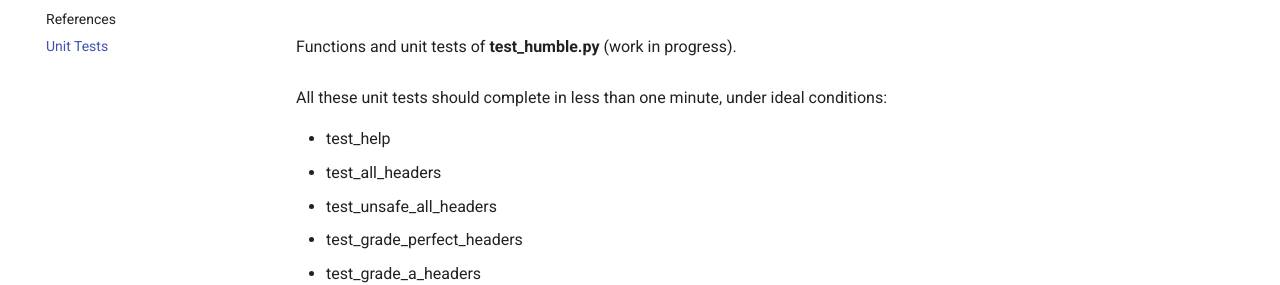
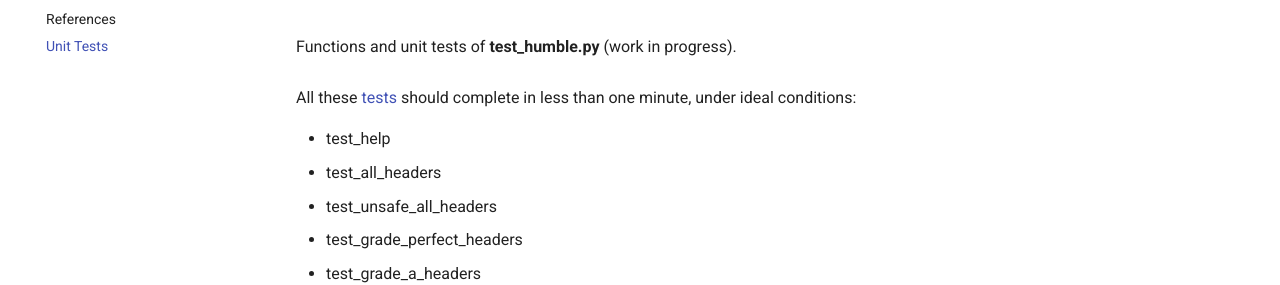
Before and after one commit to rfc-st/humble, an MkDocs documentation site: the page built from docs/unit_tests.md, in a window 1280 px wide and 900 px high. Shown: the part 146-431 px from the top of the window. Built offline with MkDocs 1.6.1 and Material for MkDocs 9.7.7, drawn with Linux system fonts in a browser that asks for light colours; comment, search, counter and statistics services are not loaded.

Commit message:
Fix: Read the Docs

```diff
--- a/docs/unit_tests.md
+++ b/docs/unit_tests.md
@@ -3,7 +3,7 @@
 Functions and unit tests of **test_humble.py** (work in progress).
 <br/>
 <br/>
-All these unit tests should complete in less than one minute, under ideal conditions:
+All these <a href="https://github.com/rfc-st/humble/blob/c3129ca2cffb42681f263472b7524b1b1bf0efc1/tests/test_humble.py#L78" target="_blank">tests</a> should complete in less than one minute, under ideal conditions:
 <br/>
 
 - test_help
```
Also changed, not shown: docs/index.md (+1 -1 lines).
